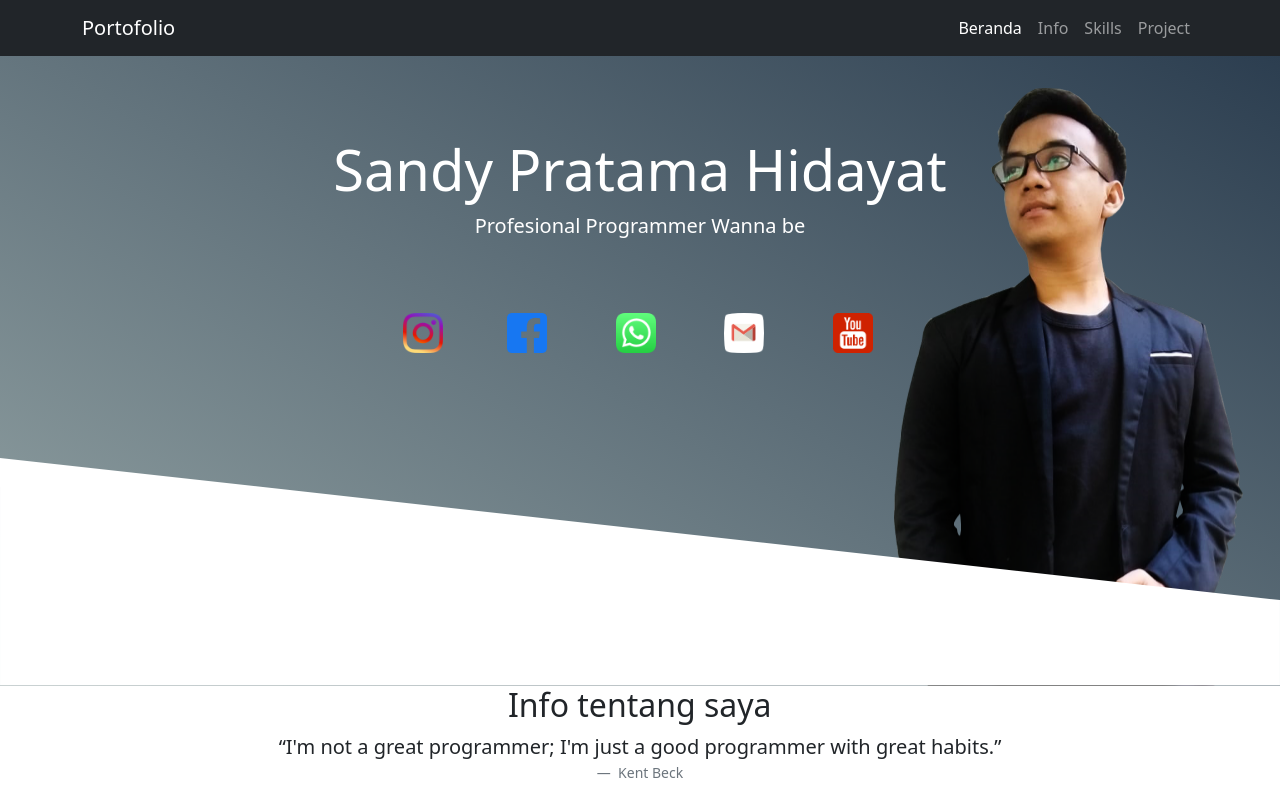
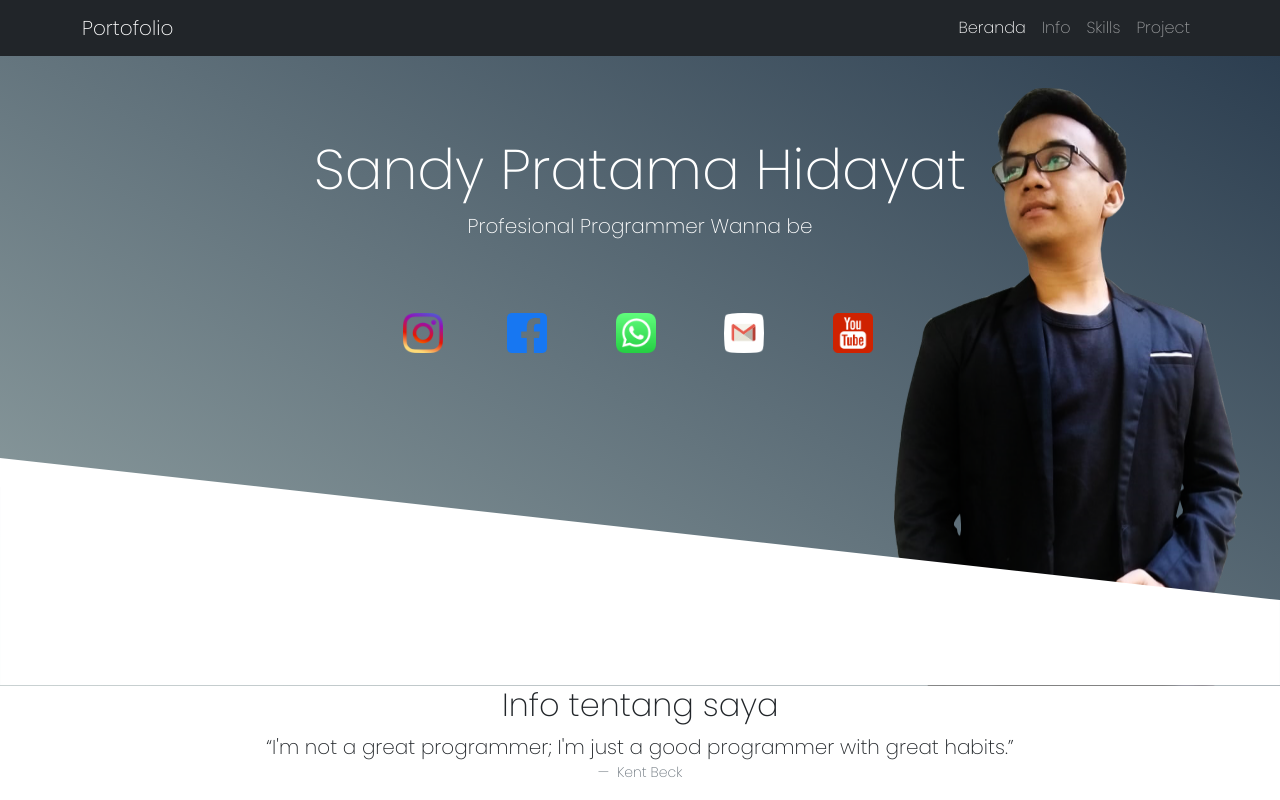
Before and after one commit to Shandybroom/Portofolio, a plain HTML site: page index.html in a window 1280 px wide. Shown: the top 800 px of the page. Drawn offline with nearby package versions, Linux system fonts and the light colour scheme.

Commit message:
change font

```diff
--- a/style.css
+++ b/style.css
@@ -1,3 +1,12 @@
+@import url('https://fonts.googleapis.com/css2?family=Poppins:wght@200&display=swap');
+*
+{
+    margin: 0;
+    padding: 0;
+    box-sizing: border-box;
+    font-family: 'Poppins', sans-serif;
+}
+
 .jumbotron{
     padding-top: 2rem;
     /* background-color: #34495e; */
@@ -11,14 +20,6 @@ a { color: #FFFF; }
 .footerbackground{
     background-color:  #34495e;
 }
-
-/* #gambar img{
-    transition: 1s;
-}
-
-#gambar img:hover{
-    transform: rotate(360deg);
-} */
 
 .carousel .carousel-item {
     height: 300px;
```
